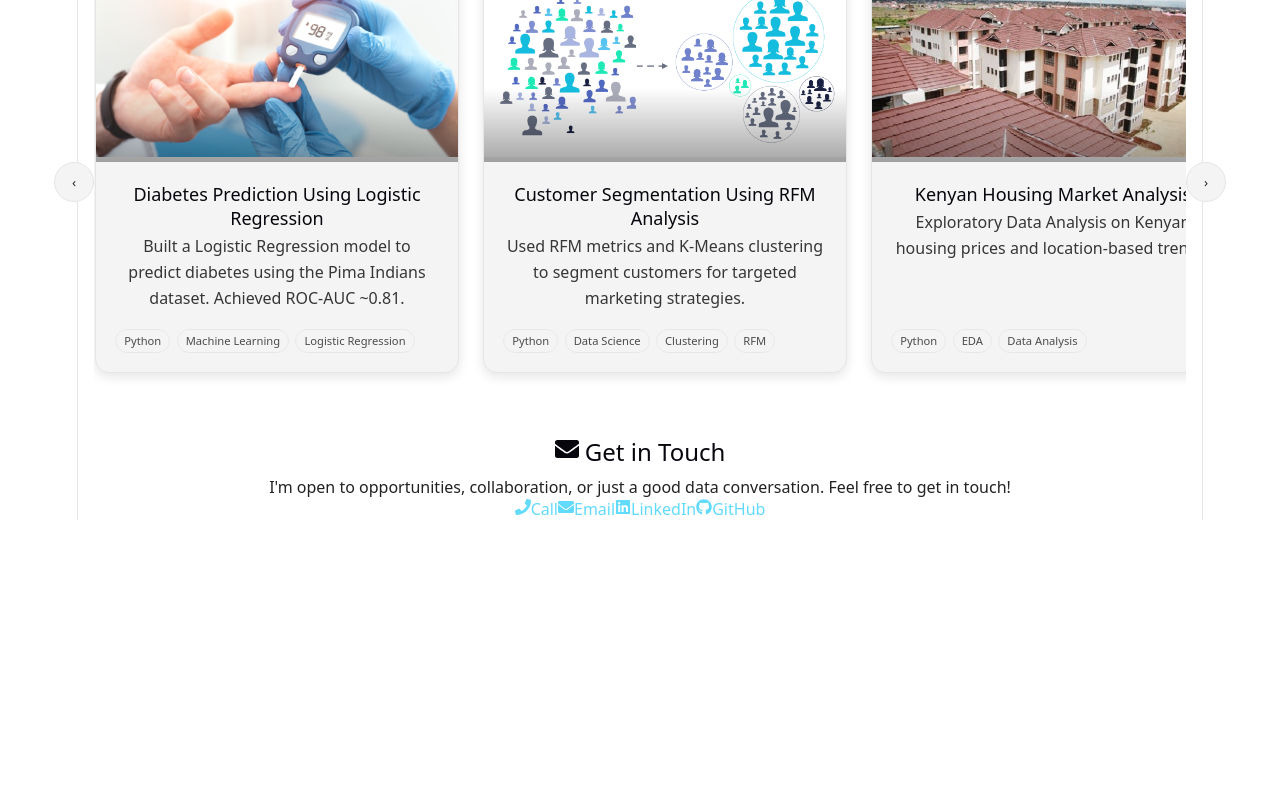
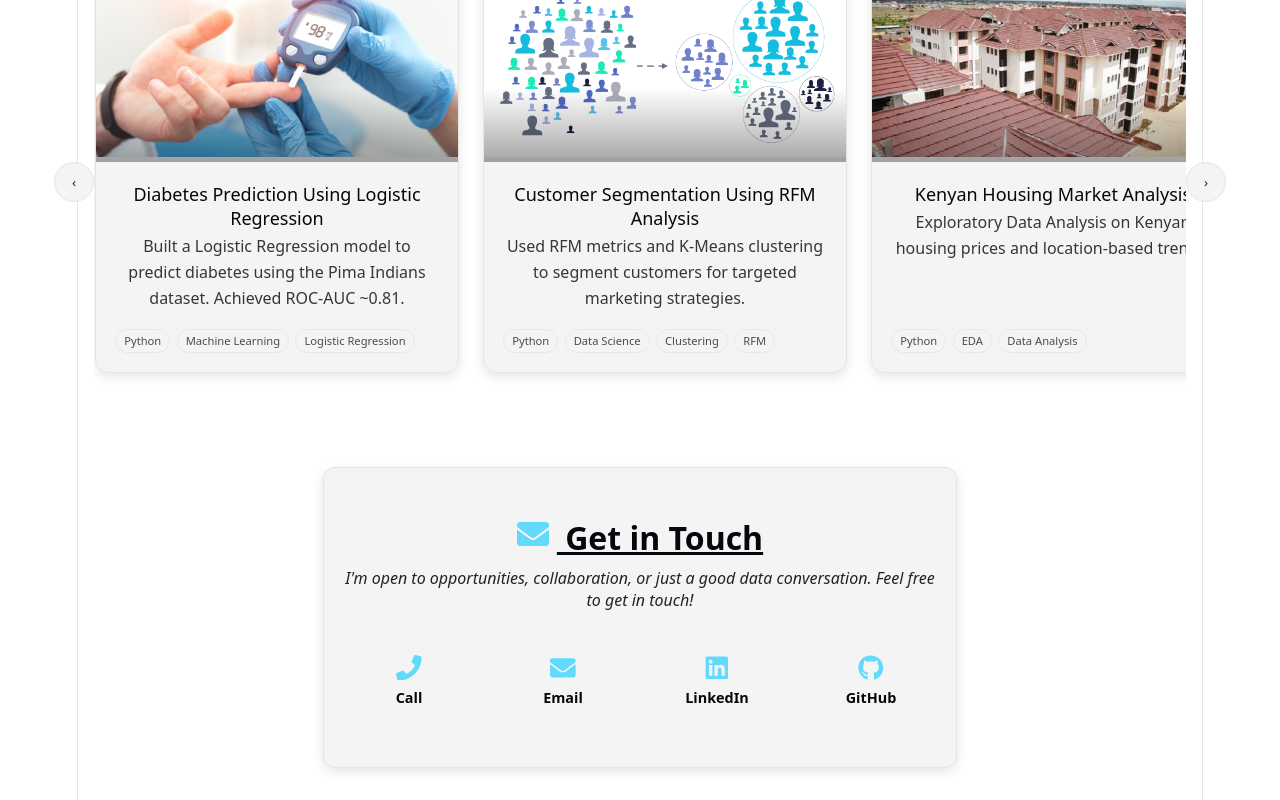
Before and after one commit to Michael-Nyawade/Michael-Nyawade.github.io, a React (Vite) app: page / in a window 1280 px wide. Shown: the part 2510-3310 px from the top of the page. Before the commit the page ends 3030 px from the top, so only its background shows below. Built offline with nearby package versions, Linux system fonts and the light colour scheme.

Commit message:
Refactored Contact section styling for consistent card layout

```diff
--- a/src/main.jsx
+++ b/src/main.jsx
@@ -2,6 +2,7 @@ import { StrictMode } from "react";
 import { createRoot } from "react-dom/client";
 import App from "./App.jsx";
 import "./index.css";
+import "./styles.css";
 
 // AOS
 import AOS from "aos";
--- a/src/styles.css
+++ b/src/styles.css
@@ -21,10 +21,12 @@ section {
 #contact {
   padding: 3rem 1rem;
   text-align: center;
+
   background-color: var(--secondary-color);
   border: 1px solid var(--border-color);
   border-radius: 12px;
   box-shadow: 0 4px 12px var(--shadow-color);
+
   max-width: 800px;
   margin: 2rem auto;
 }
@@ -34,11 +36,12 @@ section {
   font-size: 2rem;
   font-weight: 700;
   margin-bottom: 0.5rem;
+
   text-decoration: underline;
   color: var(--heading-color);
 }
 
-.section-heading h2 i {
+.section-heading h2 svg {
   margin-right: 0.5rem;
   color: var(--accent-color);
 }
@@ -51,35 +54,57 @@ section {
   font-style: italic;
 }
 
-/* Contact icons */
+/* Contact icons row */
 .contact-icons {
   display: flex;
   justify-content: center;
+  align-items: center;
+
   gap: 2rem;
   margin-top: 2rem;
   flex-wrap: wrap;
 }
 
+/* Contact "button" */
 .contact-method {
   display: flex;
   flex-direction: column;
   align-items: center;
+  justify-content: center;
+
   gap: 0.5rem;
+
+  text-decoration: none;
+  color: var(--heading-color);
+
+  padding: 0.75rem 1rem;
+  border-radius: 12px;
+
+  min-width: 90px;
+
+  transition: transform 0.2s ease, color 0.2s ease, background-color 0.2s ease;
 }
 
-.contact-method a {
-  font-size: 1.5rem;
+/* Icon styling */
+.contact-method svg {
+  font-size: 1.6rem;
   color: var(--accent-color);
-  transition: color 0.3s ease, transform 0.2s ease;
+  transition: transform 0.2s ease, color 0.2s ease;
 }
 
-.contact-method a:hover {
-  color: var(--heading-color);
-  transform: scale(1.1);
+/* Hover effect */
+.contact-method:hover {
+  transform: translateY(-4px);
+  color: var(--accent-color);
 }
 
+.contact-method:hover svg {
+  transform: scale(1.15);
+  color: var(--heading-color);
+}
+
+/* Label */
 .contact-method span {
   font-size: 0.9rem;
   font-weight: 600;
-  color: var(--heading-color);
 }
```
